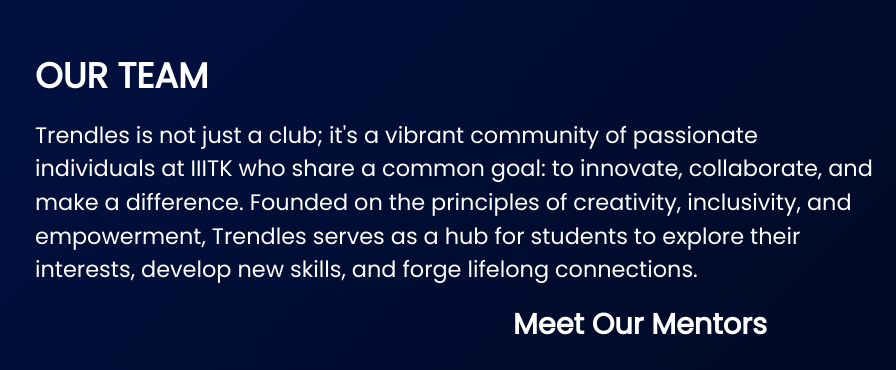
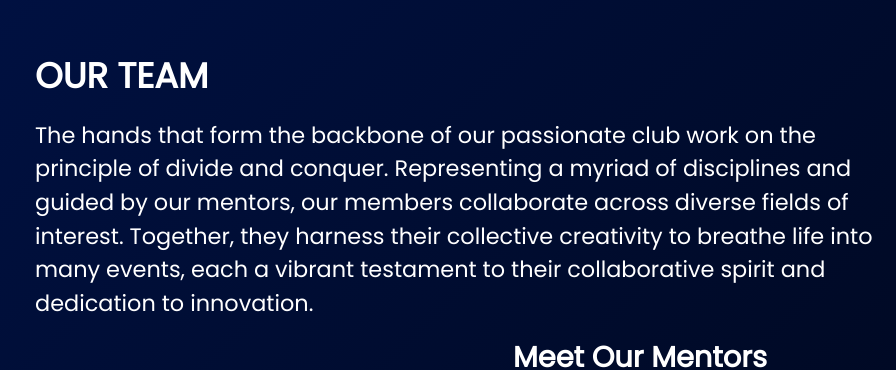
Before and after one commit to ChallaSreeja2004/TrendlesWebsite, a plain HTML site: page Our Team.html in a window 1280 px wide. Shown: the part 85-455 px from the top of the page, 0-896 px from the left. Drawn offline with nearby package versions, Linux system fonts and the light colour scheme; grey boxes are pictures that could not be loaded.

Commit message:
Update Our Team.html

```diff
--- a/Our Team.html
+++ b/Our Team.html
@@ -144,10 +144,7 @@
             <div class="text-content"><br>
                 <p class="head">OUR TEAM</p>
 
-                <p class="para">Trendles is not just a club; it's a vibrant community of passionate individuals at IIITK
-                    who share a common goal: to innovate, collaborate, and make a difference.
-                    Founded on the principles of creativity, inclusivity, and empowerment, Trendles serves as a hub for
-                    students to explore their interests, develop new skills, and forge lifelong connections.</p>
+                <p class="para">The hands that form the backbone of our passionate club work on the principle of divide and conquer. Representing a myriad of disciplines and guided by our mentors, our members collaborate across diverse fields of interest. Together, they harness their collective creativity to breathe life into many events, each a vibrant testament to their collaborative spirit and dedication to innovation.</p>
             </div>
         </div>
         <div class="image-content">
```
